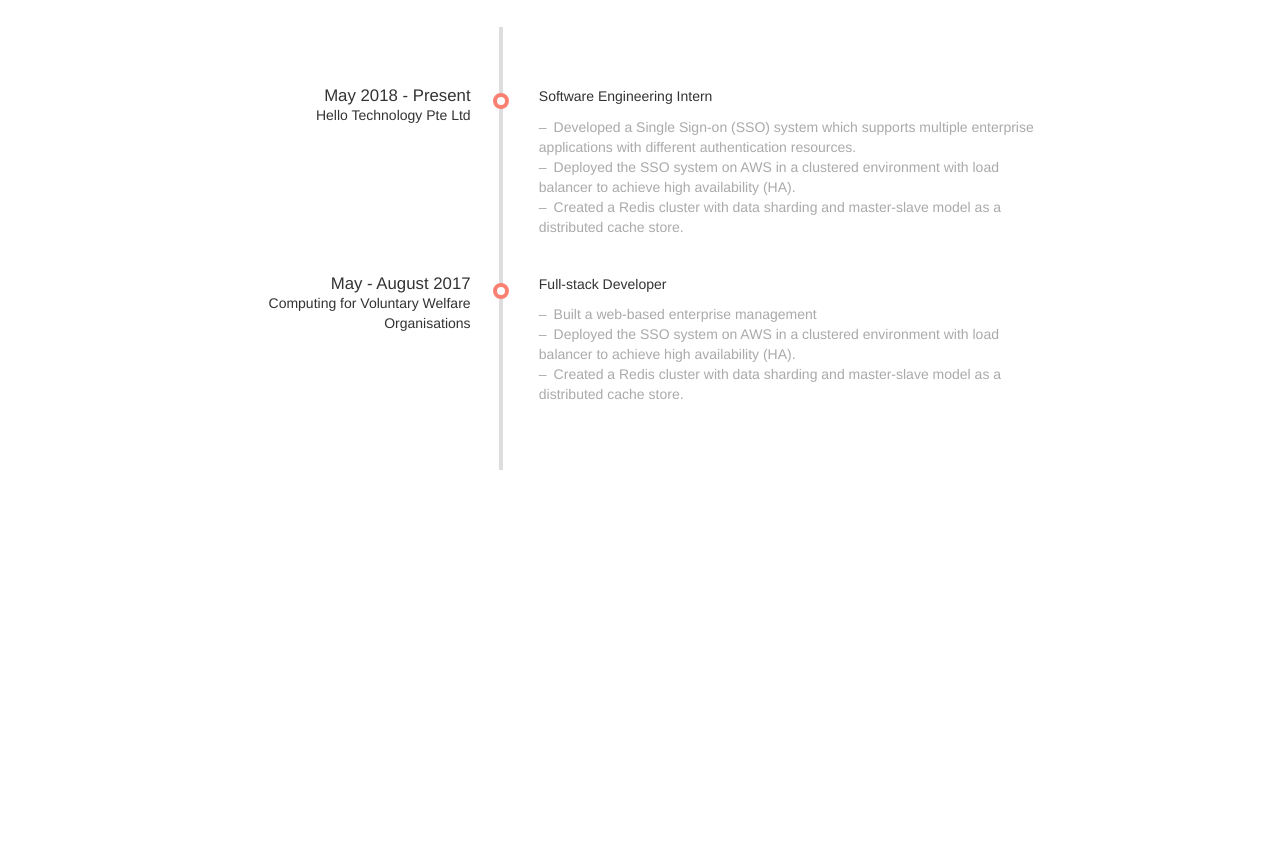
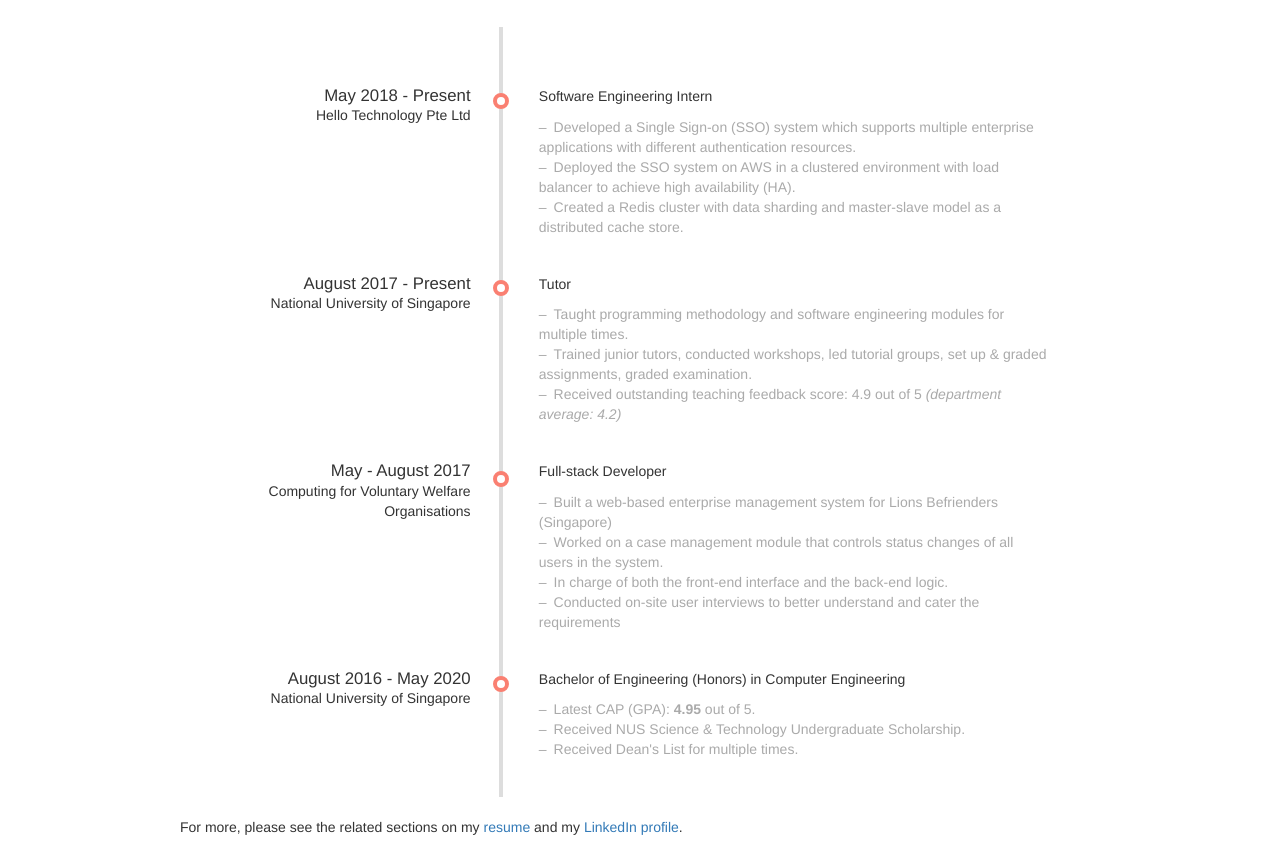
Before and after one commit to Beckid/Beckid.github.io, a plain HTML site: page experience.html in a window 1280 px wide. Shown: the part 136-1003 px from the top of the page. Before the commit the page ends 800 px from the top, so only its background shows below. Drawn offline with nearby package versions, Linux system fonts and the light colour scheme.

Commit message:
Add more entries for timeline

```diff
--- a/css/timeline.css
+++ b/css/timeline.css
@@ -3,7 +3,7 @@
 .timeline {
   width: 100%;
   background: #fff;
-  padding: 60px 50px 28px 50px;
+  padding: 60px 50px 0px 50px;
   position: relative;
 }
 .timeline:before {
--- a/experience.html
+++ b/experience.html
@@ -107,19 +107,53 @@
 
             <div class="entry">
                 <div class="title">
+                    <h3>August 2017 - Present</h3>
+                    <p>National University of Singapore</p>
+                </div>
+                <div class="body">
+                    <p>Tutor</p>
+                    <ul>
+                        <li>Taught programming methodology and software engineering modules for multiple times.</li>
+                        <li>Trained junior tutors, conducted workshops, led tutorial groups, set up & graded assignments, graded examination.</li>
+                        <li>Received outstanding teaching feedback score: 4.9 out of 5 <i>(department average: 4.2)</i></li>
+                    </ul>
+                </div>
+            </div>
+
+            <div class="entry">
+                <div class="title">
                     <h3>May - August 2017</h3>
                     <p>Computing for Voluntary Welfare Organisations</p>
                 </div>
                 <div class="body">
                     <p>Full-stack Developer</p>
                     <ul>
-                        <li>Built a web-based enterprise management </li>
-                        <li>Deployed the SSO system on AWS in a clustered environment with load balancer to achieve high availability (HA).</li>
-                        <li>Created a Redis cluster with data sharding and master-slave model as a distributed cache store.</li>
+                        <li>Built a web-based enterprise management system for Lions Befrienders (Singapore)</li>
+                        <li>Worked on a case management module that controls status changes of all users in the system.</li>
+                        <li>In charge of both the front-end interface and the back-end logic.</li>
+                        <li>Conducted on-site user interviews to better understand and cater the requirements</li>
+                    </ul>
+                </div>
+            </div>
+
+            <div class="entry">
+                <div class="title">
+                    <h3>August 2016 - May 2020</h3>
+                    <p>National University of Singapore</p>
+                </div>
+                <div class="body">
+                    <p>Bachelor of Engineering (Honors) in Computer Engineering</p>
+                    <ul>
+                        <li>Latest CAP (GPA): <b>4.95</b> out of 5.</li>
+                        <li>Received NUS Science &amp; Technology Undergraduate Scholarship.</li>
+                        <li>Received Dean's List for multiple times.</li>
                     </ul>
                 </div>
             </div>
 		</div>
+        <br>
+        <p>For more, please see the related sections on my <a href="resume.pdf">resume</a> and my <a href="https://www.linkedin.com/in/yunpeng-niu">LinkedIn profile</a>.</p>
+        <br>
 	</div>
 </div>
 </body>
```
Also changed, not shown: 1 other file.
